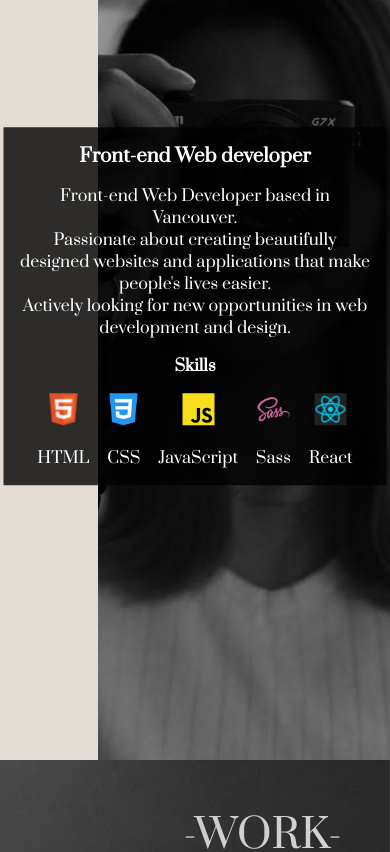
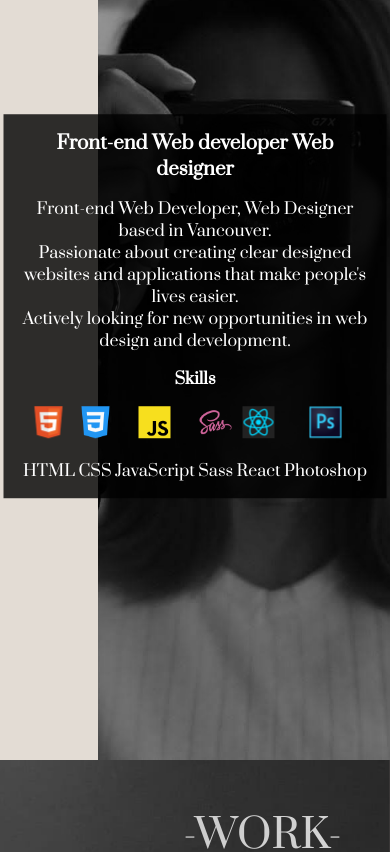
Before and after one commit to YuriShido/My-portfolio-react, a React (Create React App) app: page /work in a window 390 px wide. Shown: the part 992-1844 px from the top of the page. Built offline with nearby package versions, Linux system fonts and the light colour scheme.

Commit message:
add work about

```diff
--- a/src/component/About.jsx
+++ b/src/component/About.jsx
@@ -17,13 +17,13 @@ const About = () => {
 
                 </div>
                 <div className="about-detail">
-                    <h2>Front-end Web developer</h2>
+                    <h2>Front-end Web developer  Web designer</h2>
                     {/* <p>Born in Japan.
                     Used to work in bank, moved to Canada from 2018.
                     Start learning coding in 2020. Design and make website. Keep learning other languages.</p> */}
-                    <p>Front-end Web Developer based in Vancouver.<br />
-                    Passionate about creating beautifully designed websites and applications that make people's lives easier. <br />
-                    Actively looking for new opportunities in web development and design.</p>
+                    <p>Front-end Web Developer, Web Designer based in Vancouver.<br />
+                    Passionate about creating clear designed websites and applications that make people's lives easier. <br />
+                    Actively looking for new opportunities in web design and development.</p>
                     <h3>Skills</h3>
                     <div className="language-outer">
 
@@ -47,6 +47,10 @@ const About = () => {
                             <img className="language-icon" src="/image/react.png" alt="React icon" />
                             <p>React</p>
                         </div>
+                        <div className="language-div">
+                            <img className="language-icon" src="/image/photoshop.png" alt="Photoshop icon" />
+                            <p>Photoshop</p>
+                        </div>
                     </div>
                 </div>
                 <div className="img-box">
--- a/src/component/Contact.jsx
+++ b/src/component/Contact.jsx
@@ -9,7 +9,7 @@ const Contact = () => {
                 <div>
                     <h2>Reach me here!</h2>
                     <a href="mailto:yurishido57@gmail.com" className="email"><p>yurishido57@gmail.com</p></a>
-                    <a href="https://instagram.com" className="icon-b"><i className="fab fa-instagram" aria-hidden="true"></i> </a>
+                    <a href="https://www.instagram.com/yuris1117/" className="icon-b"><i className="fab fa-instagram" aria-hidden="true"></i> </a>
                     <a href="https://www.linkedin.com/in/yuri-shido-b139b621b/" className="icon-b"><i className="fab fa-linkedin"></i></a>
                     <a href="https://github.com/YuriShido" className="icon-b"><i className="fab fa-github"></i></a>
                 </div>
--- a/src/component/Header.jsx
+++ b/src/component/Header.jsx
@@ -21,7 +21,7 @@ const Header = () => {
                             <li><a href="#about">ABOUT</a></li>
                             <li><a href="#Work">WORK</a></li>
                             <li><a href="#Contact">CONTACT</a></li>
-                            <li><a href="https://instagram.com" className="icon-b"><i className="fab fa-instagram" aria-hidden="true"></i> </a></li>
+                            <li><a href="https://www.instagram.com/yuris1117/" className="icon-b"><i className="fab fa-instagram" aria-hidden="true"></i> </a></li>
                         </ul>
                     </nav>
                     <div>
--- a/src/component/Work.jsx
+++ b/src/component/Work.jsx
@@ -25,7 +25,8 @@ const Work = () => {
                         </div>
                         <p className="discription">The washroom app that you can find and add washroom location in Vancouver.</p>
 
-                    </div><div className="work-box">
+                    </div>
+                    <div className="work-box">
                         <a href="https://find-web-job-tweets.netlify.app/ ">
                             <img className="work-img" src="/image/find-tweets-app4.png" alt="find tweet app" />
                         </a>
@@ -38,6 +39,32 @@ const Work = () => {
                             <p className="lang">Twitter API</p>
                         </div>
                         <p className="discription">The finding web job tweets from twitter. This App also be able to search whatever user wants.</p>
+
+                    </div>
+                    <div className="work-box">
+                        <a href="https://synapse65edmonds.ca/ ">
+                            <img className="work-img" src="/image/synaps65.png" alt="clinic website" />
+                        </a>
+                        <h2>Synaps65 Clinic webpage</h2>
+                        {/* <p>React Node</p> */}
+                        <div className='useLng'>
+                            <p className="lang">WordPress</p>
+                            <p className="lang">Photoshop</p>
+                        </div>
+                        <p className="discription">Health care clinic website. I worked for updating website.</p>
+
+                    </div>
+                    <div className="work-box">
+                        <a href="https://c-plus-nousenjyou.netlify.app/ ">
+                            <img className="work-img" src="/image/e-plus.png" alt="e-plus website" />
+                        </a>
+                        <h2>e-plus spa webpage</h2>
+                        <div className='useLng'>
+                            <p className="lang">HTML5</p>
+                            <p className="lang">Sass</p>
+                            <p className="lang">JavaScript</p>
+                        </div>
+                        <p className="discription">The Mobile massuse website that shows her business in Japan.</p>
 
                     </div>
                     <div className="work-box">
@@ -66,19 +93,6 @@ const Work = () => {
 
                     </div>
 
-                    <div className="work-box">
-                        <a href="https://c-plus-nousenjyou.netlify.app/ ">
-                            <img className="work-img" src="/image/e-plus.png" alt="e-plus website" />
-                        </a>
-                        <h2>e-plus spa webpage</h2>
-                        <div className='useLng'>
-                            <p className="lang">HTML5</p>
-                            <p className="lang">Sass</p>
-                            <p className="lang">JavaScript</p>
-                        </div>
-                        <p className="discription">The Mobile massuse website that shows her business in Japan.</p>
-
-                    </div>
                     {/* <div className="work-box">
                     <a href="https://easymemo-app.netlify.app/ ">
                         <img className="work-img" src="/image/memoApp.png" alt="memo App"/>
--- a/src/component/Work.scss
+++ b/src/component/Work.scss
@@ -106,9 +106,9 @@
 }
 @media (max-width: 780px) {
     #Work {
-        .pc-photo {
-            width: 100%;
-        }
+        // .pc-photo {
+        //     width: 100%;
+        // }
         .work-container {
             height: 83vh;
 
@@ -129,9 +129,9 @@
 }
 @media (max-width: 480px) {
     #Work {
-        .pc-photo {
-            width: 100%;
-        }
+        // .pc-photo {
+        //     width: 100%;
+        // }
         .work-container {
             height: 86vh;
 
```
Also changed, not shown: public/image/photoshop.png (added), 1 other file (tests, documents, lock files or other folders).
